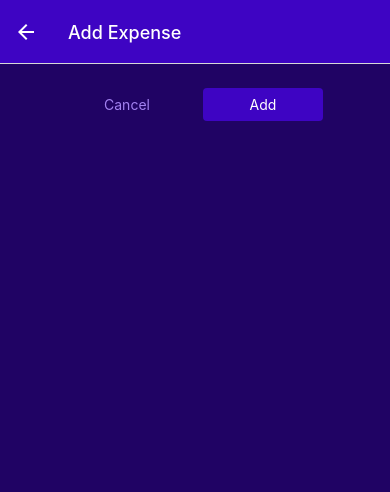
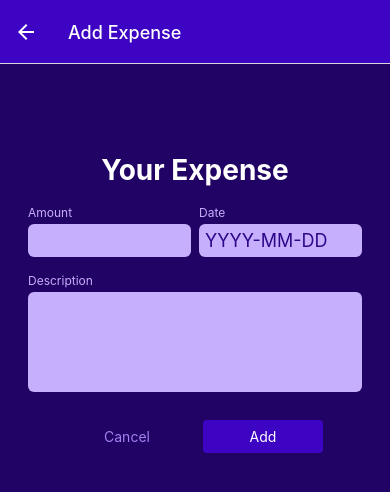
Before and after one commit to eladjmc/Expenses-React-Native, a React Native app: screen /ManageExpenses in a window 390 px wide. Shown: the top 492 px of the page. Built offline with nearby package versions, Linux system fonts and the light colour scheme.

Commit message:
finished project no server calls

```diff
--- a/components/ExpensesOutput/ExpenseItem.js
+++ b/components/ExpensesOutput/ExpenseItem.js
@@ -26,7 +26,7 @@ const ExpenseItem = ({ description, amount, date, id }) => {
           </Text>
         </View>
         <View style={styles.amountContainer}>
-          <Text style={styles.amount}>{amount.toFixed(2)}</Text>
+          <Text style={styles.amount}>{amount}</Text>
         </View>
       </View>
     </Pressable>
--- a/components/ExpensesOutput/ExpensesSummary.js
+++ b/components/ExpensesOutput/ExpensesSummary.js
@@ -1,15 +1,27 @@
 import { StyleSheet, Text, View } from "react-native";
 import { GlobalStyles } from "../../constants/style";
-
+import { useEffect, useState } from "react";
 
 const ExpensesSummary = ({ periodName, expenses }) => {
-  const sumExpenses = expenses.reduce(
-    (sum, current) => sum + current.amount,
-    0
-  );
+  const [sumOfExpenses, setSumOfExpenses] = useState(0);
+
+  function customToFixed(number, precision) {
+    const factor = Math.pow(10, precision);
+    return Math.round(number * factor) / factor;
+  }
+
+  useEffect(() => {
+    setSumOfExpenses(
+      customToFixed(
+        expenses.reduce((sum, current) => sum + current.amount, 0),
+        2
+      )
+    );
+  }, [expenses]);
+
   return (
     <View style={styles.container}>
-      <Text style={styles.sum}>${sumExpenses.toFixed(2)}</Text>
+      <Text style={styles.sum}>{sumOfExpenses}</Text>
       <Text style={styles.period}>{periodName}</Text>
     </View>
   );
--- /dev/null
+++ b/components/ManageExpense/ExpenseForm.js
@@ -0,0 +1,136 @@
+import React, { useEffect, useState } from "react";
+import { Alert, StyleSheet, Text, View } from "react-native";
+import Input from "./Input";
+import Button from "../UI/Button";
+import { dateToString } from "../../util/date";
+
+const ExpenseForm = ({
+  confirmHandler,
+  editedExpenseId,
+  cancelHandler,
+  isEditing,
+  selectedExpense,
+}) => {
+  const [amountInput, setAmountInput] = useState("");
+  const [dateInput, setDateInput] = useState("");
+  const [descriptionInput, setDescriptionInput] = useState("");
+
+  useEffect(() => {
+    if (selectedExpense) {
+      setAmountInput(selectedExpense.amount.toString());
+      setDateInput(dateToString(selectedExpense.date));
+      setDescriptionInput(selectedExpense.description);
+    }
+  }, [selectedExpense]);
+
+  const amountChangeHandler = (enteredAmount) => {
+    setAmountInput(enteredAmount);
+  };
+
+  const descriptionChangeHandler = (enteredAmount) => {
+    setDescriptionInput(enteredAmount);
+  };
+
+  const dateChangeHandler = (enteredAmount) => {
+    setDateInput(enteredAmount);
+  };
+  const handleConfirmClick = () => {
+    data = {
+      amount: Number(amountInput),
+      date: new Date(dateInput),
+      description: descriptionInput,
+      id: editedExpenseId,
+    };
+
+    const isAmountValid = !isNaN(data.amount) && data.amount > 0;
+    const isDateValid = data.date.toString() !== "Invalid Date";
+    const isDescriptionValid = data.description.trim().length > 0;
+
+    if (!isAmountValid || !isDateValid || !isDescriptionValid) {
+      Alert.alert("Invalid input!", "Please check input values.");
+      return;
+    }
+
+    confirmHandler(data);
+  };
+
+  return (
+    <View style={styles.formContainer}>
+      <View>
+        <Text style={styles.titleText}>Your Expense</Text>
+        <View style={styles.inputRow}>
+          <Input
+            label="Amount"
+            style={styles.rowInput}
+            textInputConfig={{
+              value: amountInput,
+              keyboardType: "decimal-pad",
+              onChangeText: amountChangeHandler,
+            }}
+          />
+          <Input
+            label="Date"
+            style={styles.rowInput}
+            textInputConfig={{
+              placeholder: "YYYY-MM-DD",
+              maxLength: 10,
+              value: dateInput,
+              onChangeText: setDateInput,
+            }}
+          />
+        </View>
+        <Input
+          label="Description"
+          textInputConfig={{
+            value: descriptionInput,
+            multiline: true,
+            onChangeText: descriptionChangeHandler,
+          }}
+        />
+      </View>
+      <View style={styles.buttons}>
+        <Button style={styles.button} mode="flat" onPress={cancelHandler}>
+          Cancel
+        </Button>
+        <Button style={styles.button} onPress={handleConfirmClick}>
+          {isEditing ? "Update" : "Add"}
+        </Button>
+      </View>
+    </View>
+  );
+};
+
+export default ExpenseForm;
+
+const styles = StyleSheet.create({
+  formContainer: {
+    marginTop: 65,
+  },
+  inputRow: {
+    flexDirection: "row",
+    justifyContent: "space-between",
+  },
+  rowInput: {
+    flex: 1,
+  },
+  form: {
+    marginTop: 50,
+  },
+  button: {
+    minWidth: 120,
+    marginHorizontal: 8,
+  },
+  buttons: {
+    marginTop: 20,
+    flexDirection: "row",
+    justifyContent: "center",
+    alignItems: "center",
+  },
+  titleText: {
+    fontSize: 28,
+    fontWeight: "bold",
+    color: "white",
+    textAlign: "center",
+    marginBottom: 10,
+  },
+});
--- /dev/null
+++ b/components/ManageExpense/Input.js
@@ -0,0 +1,42 @@
+import React from "react";
+import { StyleSheet, Text, TextInput, View } from "react-native";
+import { GlobalStyles } from "../../constants/style";
+
+const Input = ({ label, style, textInputConfig }) => {
+  const isMultiline = textInputConfig.multiline;
+
+  return (
+    <View style={[styles.inputContainer, style]}>
+      <Text style={styles.label}>{label}</Text>
+      <TextInput
+        style={[styles.input, isMultiline && styles.inputMultiLine]}
+        {...textInputConfig}
+      />
+    </View>
+  );
+};
+
+export default Input;
+
+const styles = StyleSheet.create({
+  inputContainer: {
+    marginHorizontal: 4,
+    marginVertical: 8,
+  },
+  label: {
+    fontSize: 12,
+    color: GlobalStyles.colors.primary100,
+    marginBottom: 4,
+  },
+  input: {
+    backgroundColor: GlobalStyles.colors.primary100,
+    padding: 6,
+    borderRadius: 6,
+    fontSize: 18,
+    color: GlobalStyles.colors.primary700,
+  },
+  inputMultiLine: {
+    minHeight: 100,
+    textAlignVertical: "top",
+  },
+});
--- a/package.json
+++ b/package.json
@@ -13,6 +13,7 @@
     "@react-navigation/native": "^6.1.6",
     "@react-navigation/native-stack": "^6.9.12",
     "@reduxjs/toolkit": "^1.9.5",
+    "axios": "^1.4.0",
     "expo": "~48.0.18",
     "expo-status-bar": "~1.4.4",
     "react": "18.2.0",
--- a/screens/AllExpenses.js
+++ b/screens/AllExpenses.js
@@ -3,6 +3,7 @@ import ExpensesOutput from '../components/ExpensesOutput/ExpensesOutput'
 
 const AllExpenses = () => {
   const expensesList = useSelector((state)=>state.expensesReducer.expenses);
+
   return (
     <ExpensesOutput expenses={expensesList} expensesPeriod="Total" fallbackText="No register expenses found!"/>
 
--- a/screens/ManageExpenses.js
+++ b/screens/ManageExpenses.js
@@ -5,12 +5,14 @@ import { GlobalStyles } from "../constants/style";
 import Button from "../components/UI/Button";
 import { useDispatch, useSelector } from "react-redux";
 import { addExpenses, editExpenses, removeExpenses } from "../store/expenses";
+import ExpenseForm from "../components/ManageExpense/ExpenseForm";
 
 const ManageExpenses = ({ route, navigation }) => {
   const editedExpenseId = route.params?.expenseId;
   const isEditing = !!editedExpenseId;
 
   const allExpenses = useSelector((state) => state.expensesReducer.expenses);
+  const selectedExpense = allExpenses.find((exp) => exp.id === editedExpenseId);
   const dispatch = useDispatch();
   useLayoutEffect(() => {
     navigation.setOptions({
@@ -27,36 +29,24 @@ const ManageExpenses = ({ route, navigation }) => {
     navigation.goBack();
   };
 
-  const confirmHandler = () => {
+  const confirmHandler = (data) => {
     if (isEditing) {
-      dispatch(
-        editExpenses({
-          id: editedExpenseId ,
-          description: "Dummy",
-          amount: 59.99,
-        })
-      );
+      dispatch(editExpenses(data));
     } else {
-      dispatch(
-        addExpenses({
-          description: "A pair of shoes",
-          amount: 59.99,
-        })
-      );
+      dispatch(addExpenses(data));
     }
     navigation.goBack();
   };
 
   return (
     <View style={styles.container}>
-      <View style={styles.buttons}>
-        <Button style={styles.button} mode="flat" onPress={cancelHandler}>
-          Cancel
-        </Button>
-        <Button style={styles.button} onPress={confirmHandler}>
-          {isEditing ? "Update" : "Add"}
-        </Button>
-      </View>
+      <ExpenseForm
+        confirmHandler={confirmHandler}
+        cancelHandler={cancelHandler}
+        editedExpenseId={editedExpenseId}
+        isEditing={isEditing}
+        selectedExpense={selectedExpense}
+      />
       {isEditing && (
         <View style={styles.deleteContainer}>
           <IconButton
@@ -79,15 +69,6 @@ const styles = StyleSheet.create({
     padding: 24,
     backgroundColor: GlobalStyles.colors.primary800,
   },
-  button: {
-    minWidth: 120,
-    marginHorizontal: 8,
-  },
-  buttons: {
-    flexDirection: "row",
-    justifyContent: "center",
-    alignItems: "center",
-  },
   deleteContainer: {
     marginTop: 16,
     padding: 8,
--- a/store/expenses.js
+++ b/store/expenses.js
@@ -62,7 +62,6 @@ const expensesSlice = createSlice({
     },
     addExpenses: (state, action) => {
       action.payload.id = "e" + Math.random();
-      action.payload.date = new Date();
       state.expenses.push(action.payload);
     },
     editExpenses: (state, action) => {
@@ -71,7 +70,7 @@ const expensesSlice = createSlice({
           return {
             id: action.payload.id,
             description: action.payload.description,
-            date: expense.date,
+            date: action.payload.date,
             amount: action.payload.amount,
           };
         } else {
--- a/util/date.js
+++ b/util/date.js
@@ -1,5 +1,5 @@
 export const dateToString = (date) => {
-  return `${date.getFullYear()}-${date.getMonth() + 1}-${date.getDate()}`;
+  return date.toISOString().slice(0,10);
 };
 
 export const getDateMinusDays = (date,days) => {
```
Also changed, not shown: 1 other file (tests, documents, lock files or other folders).
